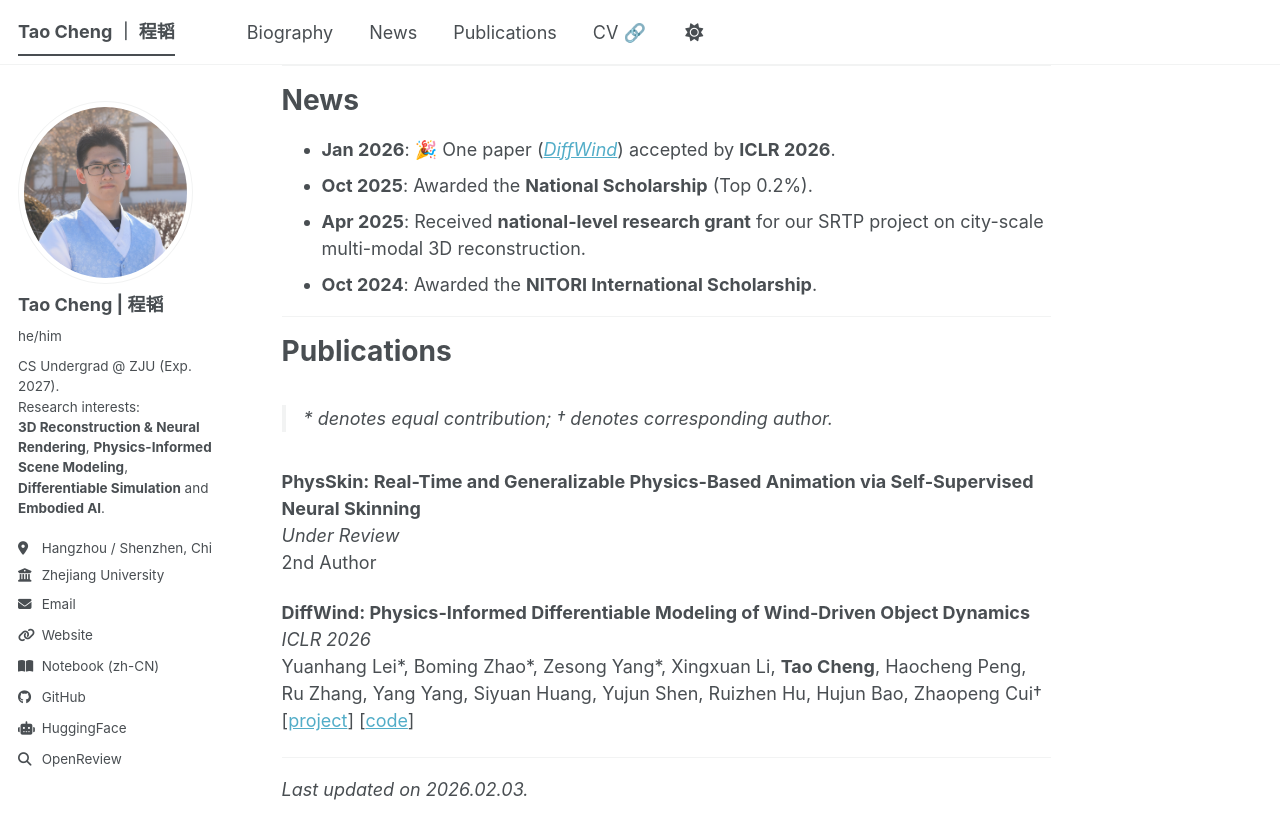
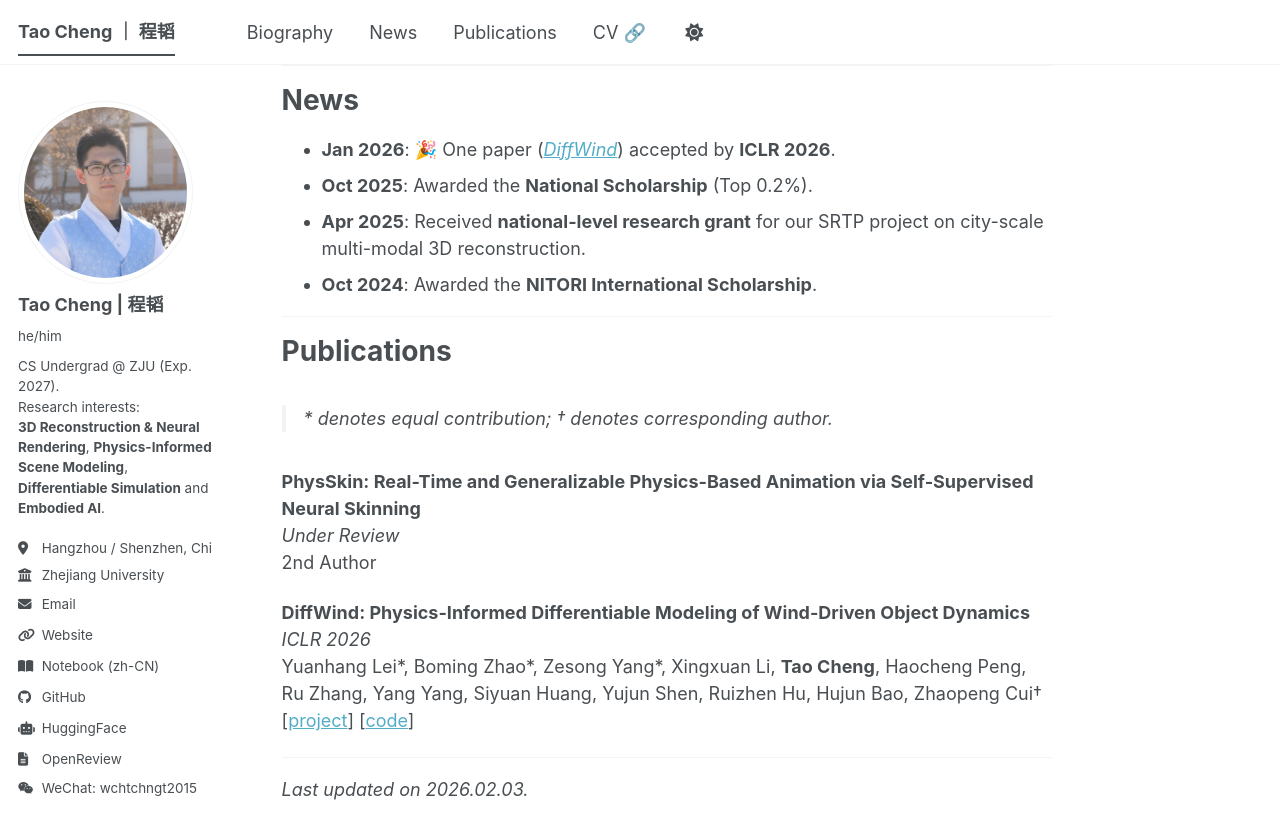
Before and after one commit to EmergentTwilight/Academic-Pages, a Jekyll site: the page built from _pages/about.md, in a window 1280 px wide and 900 px high, scrolled down 492 px. Shown: the top 839 px of the window. Built offline with Jekyll 4.4.1, drawn with Linux system fonts in a browser that asks for light colours; a script bundle is joined from its source files by our own code; library files that are not in the unit come from our copies.

Commit message:
upload transcript

```diff
--- a/_config.yml
+++ b/_config.yml
@@ -86,6 +86,7 @@ author:
   # twitter          : # Username for X / Twitter
   vine             : # Username
   weibo            : # Username
+  wechat           : "wchtchngt2015"
   wikipedia        : # Username
   xing             : # Username
   youtube          : # Username
--- a/_includes/author-profile.html
+++ b/_includes/author-profile.html
@@ -95,7 +95,7 @@
       <li><a href="https://huggingface.co/{{ author.huggingface }}"><i class="fas fa-fw fa-robot icon-pad-right" aria-hidden="true"></i>HuggingFace</a></li>
       {% endif %}
       {% if author.openreview %}
-      <li><a href="{{ author.openreview }}"><i class="fas fa-fw fa-magnifying-glass icon-pad-right" aria-hidden="true"></i>OpenReview</a></li>
+      <li><a href="{{ author.openreview }}"><i class="fas fa-fw fa-file-lines icon-pad-right" aria-hidden="true"></i>OpenReview</a></li>
       {% endif %}
       {% if author.kaggle %}
         <li><a href="https://kaggle.com/{{ author.kaggle }}"><i class="fab fa-fw fa-kaggle icon-pad-right" aria-hidden="true"></i>Kaggle</a></li>
@@ -168,6 +168,9 @@
       {% if author.weibo %}
         <li><a href="https://www.weibo.com/{{ author.weibo }}"><i class="fab fa-fw fa-weibo icon-pad-right" aria-hidden="true"></i>Weibo</a></li>
       {% endif %}
+      {% if author.wechat %}
+        <li><i class="fab fa-fw fa-weixin icon-pad-right" aria-hidden="true"></i>WeChat: {{ author.wechat }}</li>
+      {% endif %}
       {% if author.wikipedia %}
         <li><a href="https://en.wikipedia.org/wiki/User:{{ author.wikipedia }}"><i class="fab fa-fw fa-wikipedia-w icon-pad-right" aria-hidden="true"></i>Wikipedia</a></li>
       {% endif %}
```
Also changed, not shown: 1 other file.
